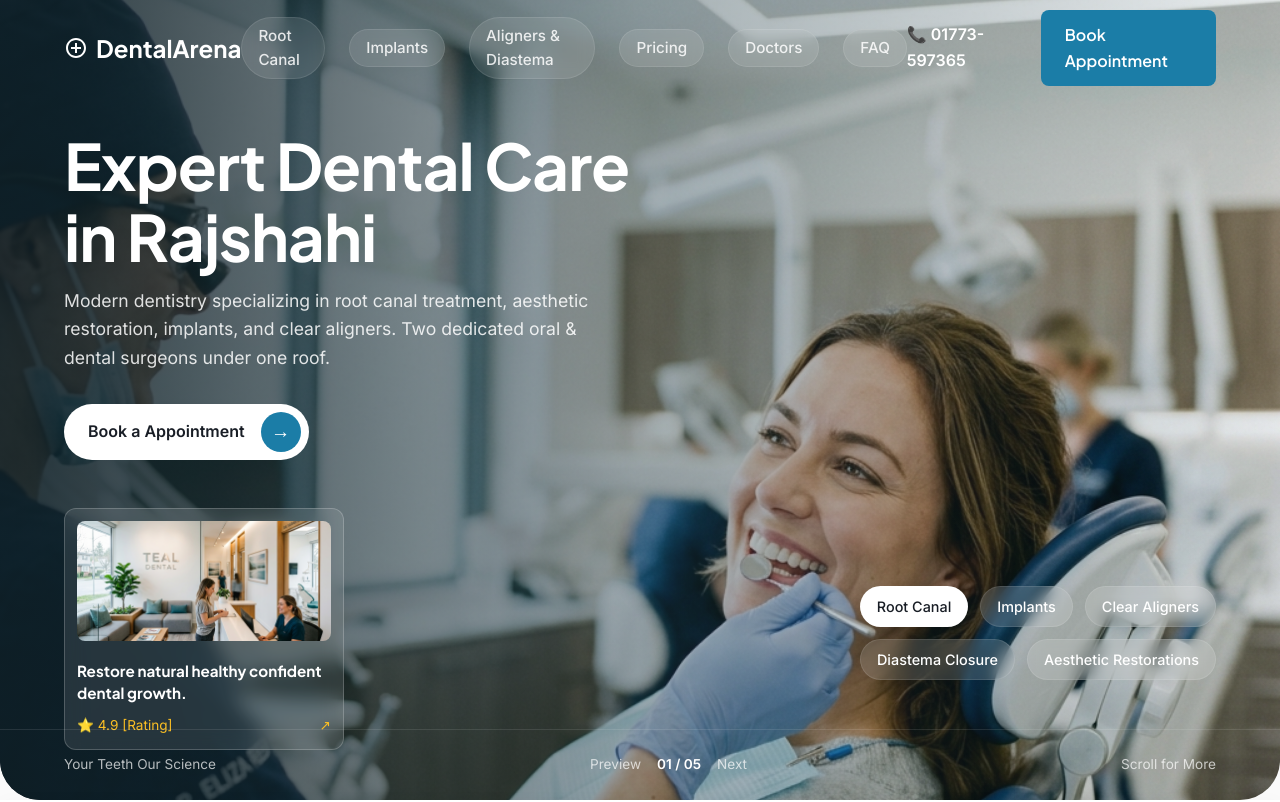
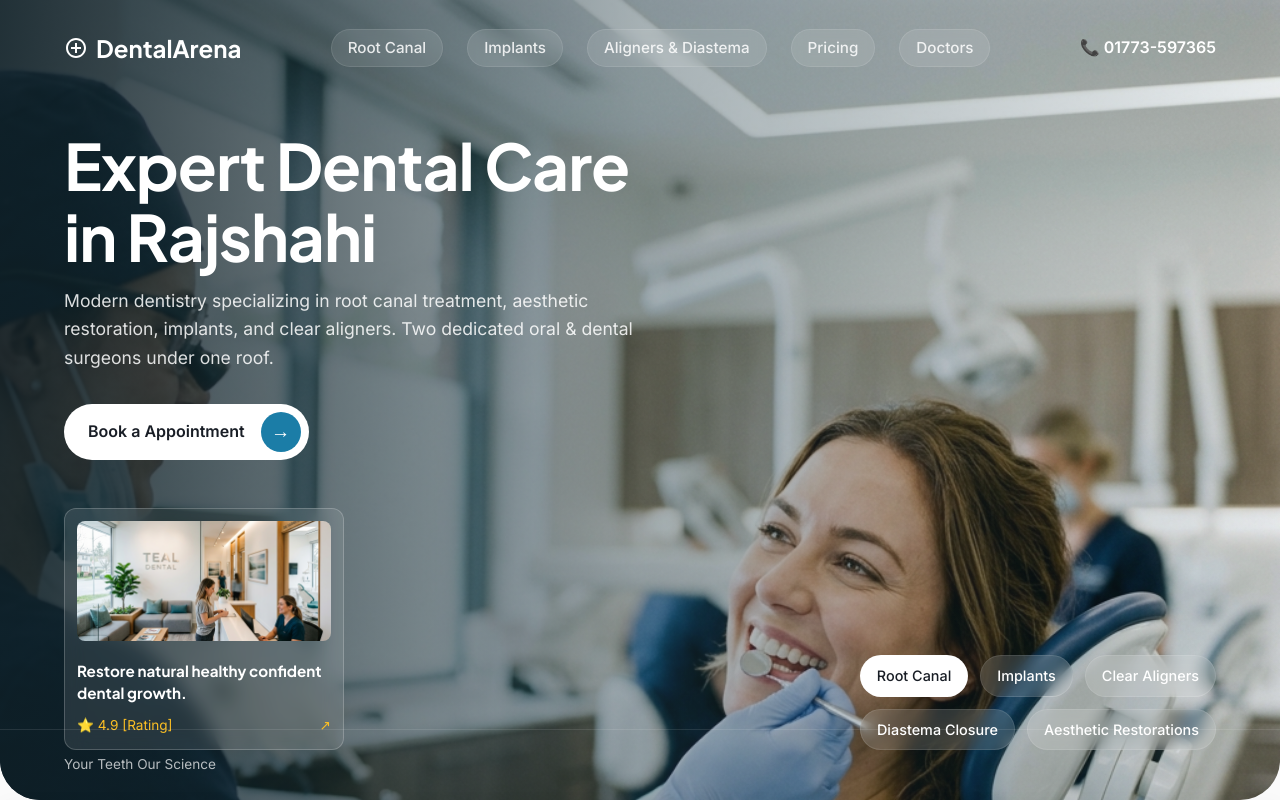
Before and after one commit to farad-alam/DentalArena, a Next.js app: page / in a window 1280 px wide. Shown: the top 802 px of the page. Built offline with nearby package versions, Linux system fonts and the light colour scheme.

Commit message:
style: hero alignment, navigation and content adjustments

```diff
--- a/src/app/page.module.css
+++ b/src/app/page.module.css
@@ -10,7 +10,7 @@
   align-items: center;
   background-image: url('/images/hero_patient.png');
   background-size: cover;
-  background-position: center 20%;
+  background-position: top center;
   background-repeat: no-repeat;
   border-radius: 0 0 40px 40px;
   overflow: hidden;
@@ -33,7 +33,7 @@
   z-index: 2;
   width: 100%;
   max-width: 650px;
-  padding-left: 5%;
+  /* Removed padding-left to rely on .container alignment */
 }
 
 .heroTitle {
@@ -120,8 +120,8 @@
 
 .servicesTags {
   position: absolute;
-  bottom: 15%;
-  right: 5%;
+  bottom: 0;
+  right: var(--spacing-6); /* Aligned with container padding */
   z-index: 2;
   display: flex;
   flex-wrap: wrap;
@@ -157,7 +157,7 @@
   bottom: 0;
   left: 0;
   right: 0;
-  padding: var(--spacing-6) 5%;
+  padding: var(--spacing-6) 0;
   display: flex;
   justify-content: space-between;
   align-items: center;
--- a/src/app/page.tsx
+++ b/src/app/page.tsx
@@ -12,11 +12,11 @@ export default function Home() {
       <section className={styles.hero}>
         <div className={styles.heroOverlay}></div>
 
+        <div className="container" style={{ position: 'relative', width: '100%', zIndex: 2 }}>
           {/* Left Content */}
           <div className={styles.heroContent}>
             <h1 className={styles.heroTitle}>
-            Expert Dental Care<br />
-            in Rajshahi
+              Expert Dental Care<br />in Rajshahi
             </h1>
             <p className={styles.heroSubtitle}>
               Modern dentistry specializing in root canal treatment, aesthetic restoration, implants, and clear aligners.
@@ -46,16 +46,13 @@ export default function Home() {
             <span className={styles.tag}>Diastema Closure</span>
             <span className={styles.tag}>Aesthetic Restorations</span>
           </div>
+        </div>
 
         {/* Bottom Bar */}
         <div className={styles.bottomBar}>
+          <div className="container">
             <span>Your Teeth Our Science</span>
-          <div className={styles.sliderControls}>
-            <span>Preview</span>
-            <span>01 / 05</span>
-            <span>Next</span>
           </div>
-          <span>Scroll for More</span>
         </div>
       </section>
 
--- a/src/components/layout/Navbar.tsx
+++ b/src/components/layout/Navbar.tsx
@@ -24,12 +24,10 @@ export default function Navbar() {
           <Link href="/clear-aligners-diastema-closure" className={styles.navLink}>Aligners & Diastema</Link>
           <Link href="/pricing" className={styles.navLink}>Pricing</Link>
           <Link href="/doctors" className={styles.navLink}>Doctors</Link>
-          <Link href="/faq" className={styles.navLink}>FAQ</Link>
         </nav>
 
         <div className={styles.actions}>
           <a href="tel:01773597365" className={`${styles.phone} ${isHome ? styles.phoneLight : ''}`}>📞 01773-597365</a>
-          <Link href="/contact" className="btn btn-primary">Book Appointment</Link>
           <button className={`${styles.mobileMenuBtn} ${isHome ? styles.mobileMenuBtnLight : ''}`} aria-label="Menu">
             ☰
           </button>
```
Lines whose indentation alone changed are shown as unchanged.
